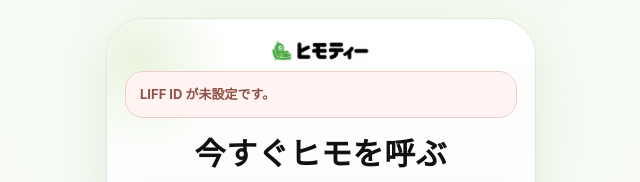
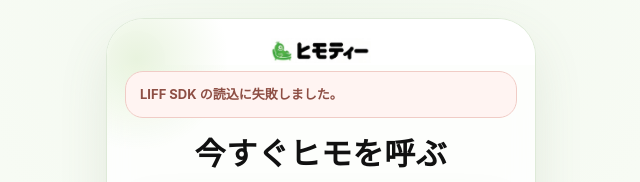
Before and after one commit to fusekichi/himoty, a website: page public/fare-paypay-guide.html in a window 1280 px wide. Shown: the top 182 px of the page, 319-959 px from the left. Drawn offline with Linux system fonts and the light colour scheme; no server answers.

Commit message:
himo call 挙動実装

```diff
--- a/public/fare-paypay-guide.html
+++ b/public/fare-paypay-guide.html
@@ -386,6 +386,9 @@
       .cta { min-height: 56px; font-size: 16px; }
     }
   </style>
+  <script>
+    window.HIMOTY_LIFF_ID = '2009702150-jvuDybmk';
+  </script>
   <script src="https://static.line-scdn.net/liff/edge/2/sdk.js"></script>
 </head>
 <body>
```
